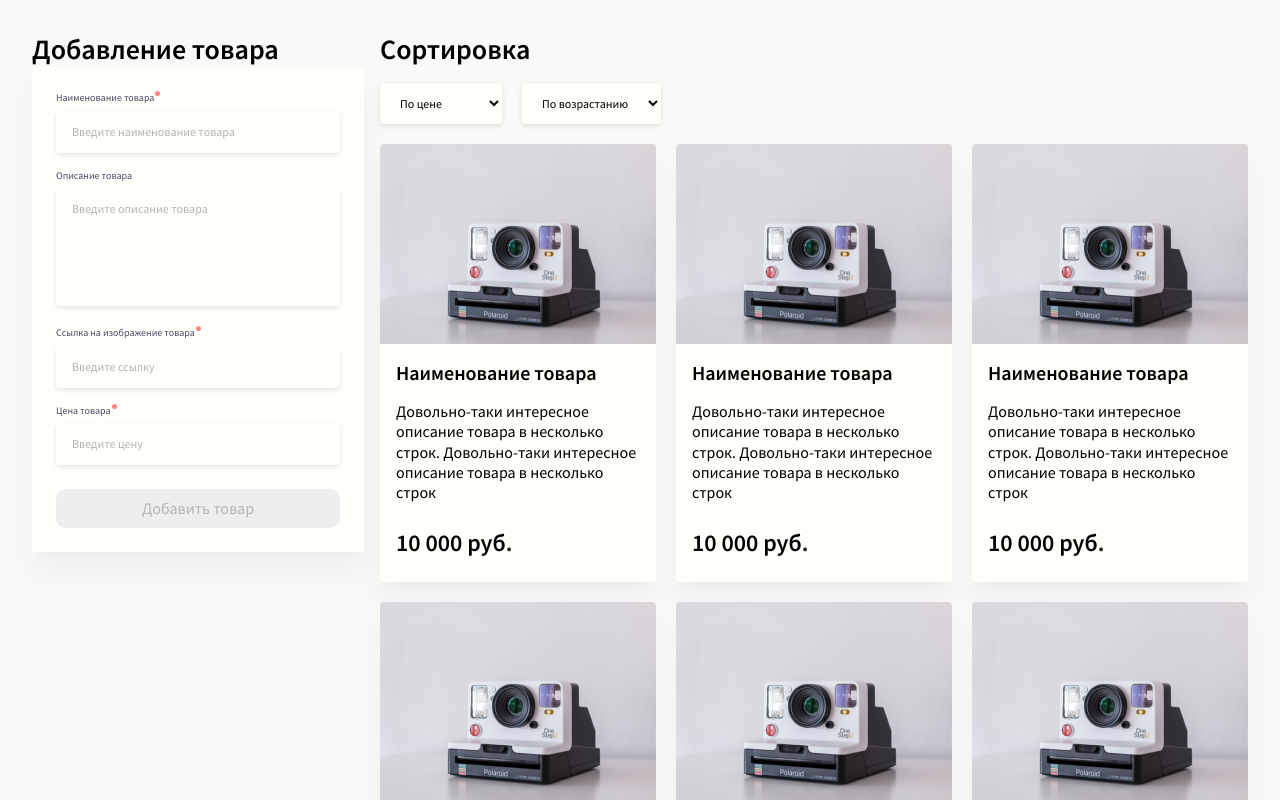
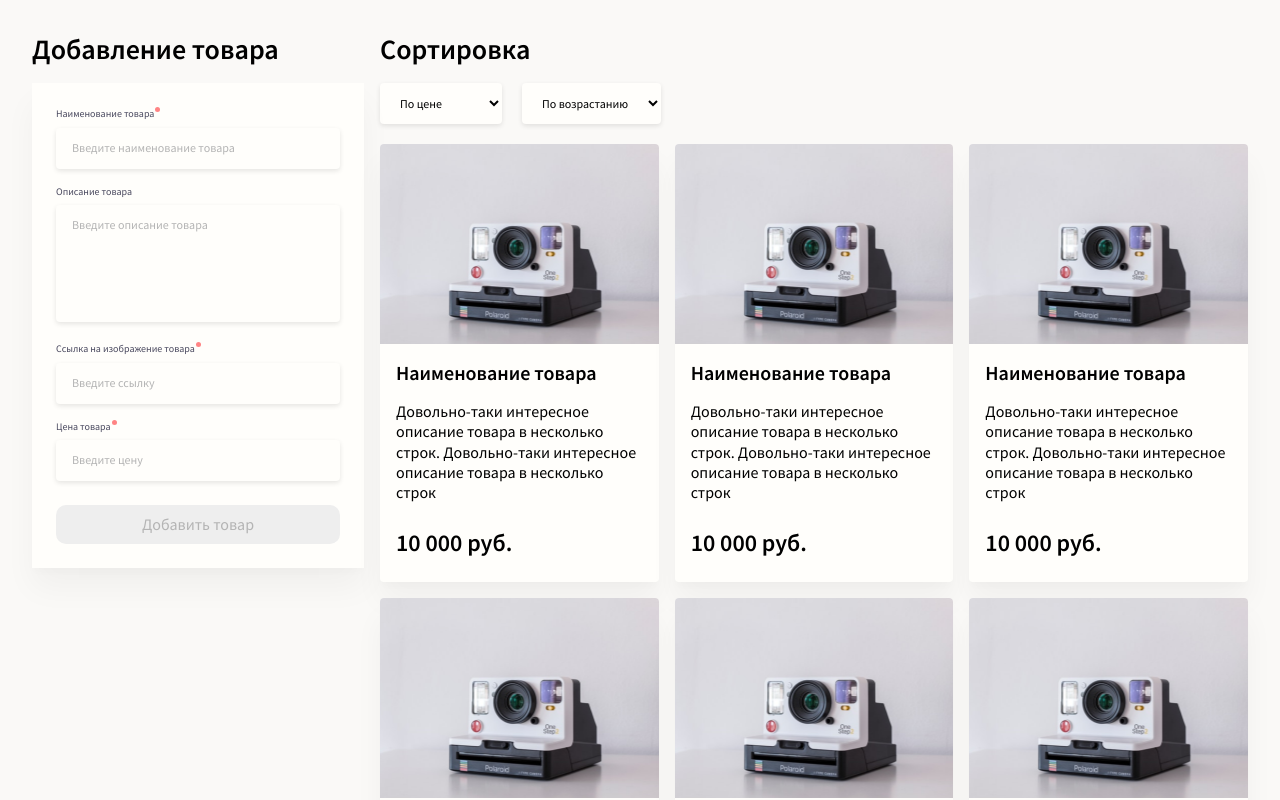
Before and after one commit to coder8080/idaproject-test, a Vue app: page / in a window 1280 px wide. Shown: the top 800 px of the page. Built offline with nearby package versions, Linux system fonts and the light colour scheme; what vuex-persister would draw is missing.

Commit message:
Fixed some spacings

```diff
--- a/src/components/AddProduct.vue
+++ b/src/components/AddProduct.vue
@@ -150,10 +150,14 @@ export default {
   position: sticky;
   top: 32px;
   align-self: flex-start;
-  display: flex;
-  flex-direction: column;
-  gap: 16px;
   grid-area: add-product;
+
+  .scroll-wrapper {
+    display: flex;
+    display: flex;
+    flex-direction: column;
+    gap: 16px;
+  }
 
   @media screen and (max-width: 700px) {
     position: fixed;
--- a/src/components/ProductList.vue
+++ b/src/components/ProductList.vue
@@ -55,7 +55,7 @@ export default {
     display: grid;
     grid-template-columns: repeat(4, 1fr);
     grid-auto-rows: min-content;
-    gap: 20px;
+    gap: 16px;
 
     @media screen and (max-width: 1600px) {
       grid-template-columns: repeat(3, 1fr);
```
